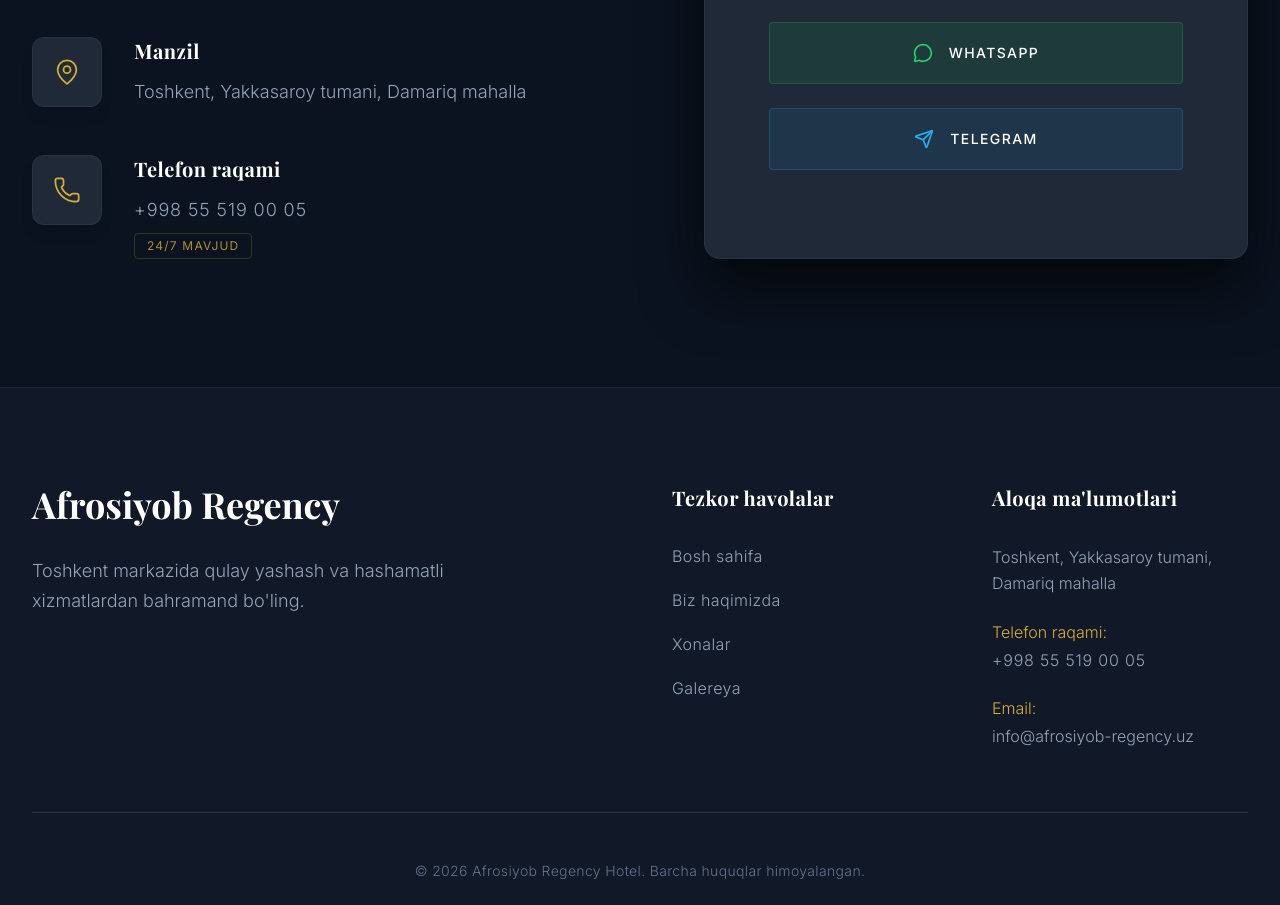
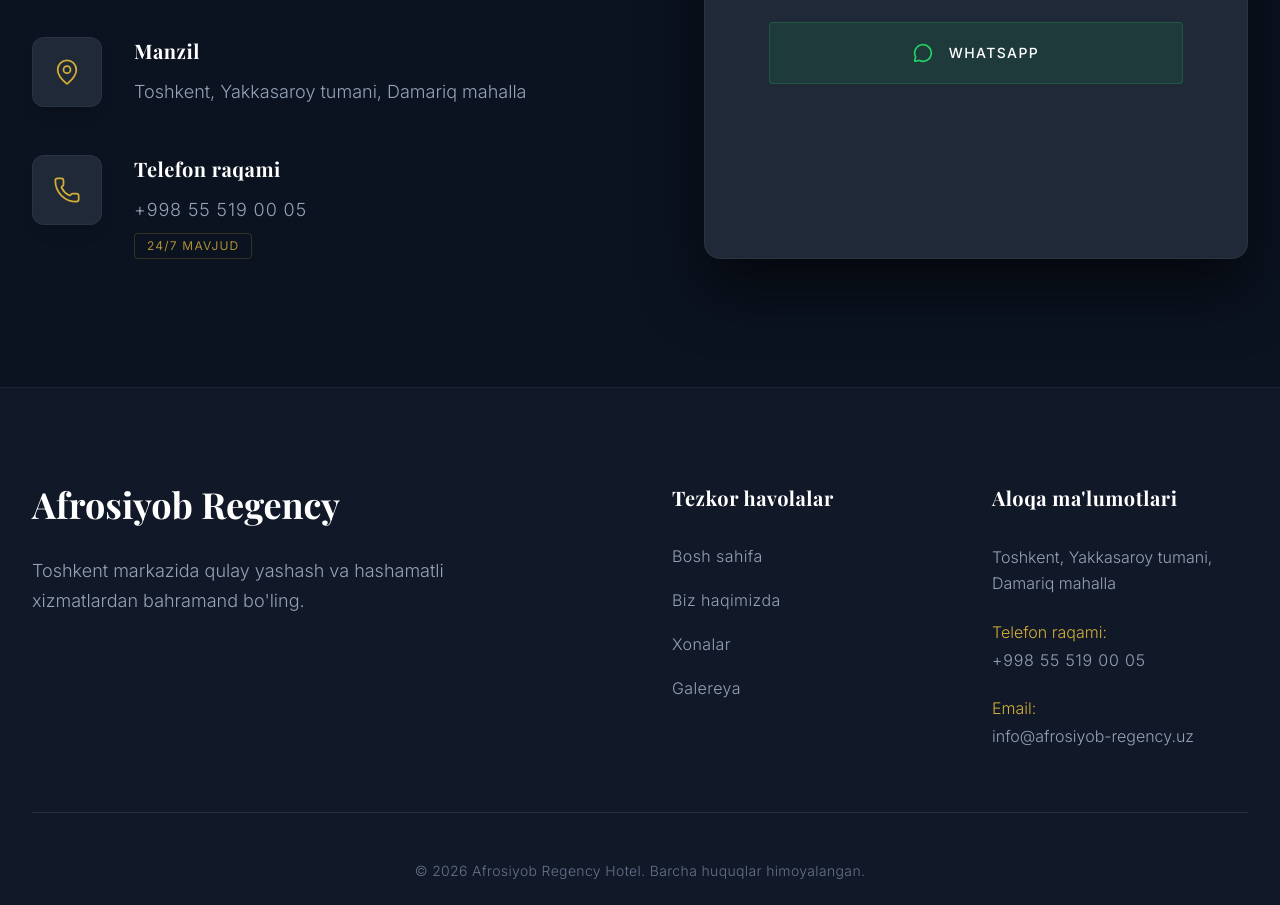
Before and after one commit to mirkomilablayev/afrosiyob-regency-hotel, a Next.js app: page / in a window 1280 px wide. Shown: the part 10325-11230 px from the top of the page. Built offline with nearby package versions, Linux system fonts and the light colour scheme; a web font is replaced by a local one.

Commit message:
Remove Telegram button until hotel username is known

```diff
--- a/src/components/Contact.tsx
+++ b/src/components/Contact.tsx
@@ -1,6 +1,6 @@
 'use client';
 
-import { Phone, MapPin, MessageCircle, Send } from 'lucide-react';
+import { Phone, MapPin, MessageCircle } from 'lucide-react';
 import { useLanguage } from '@/context/LanguageContext';
 
 export default function Contact() {
@@ -81,16 +81,6 @@
                                     <MessageCircle className="w-5 h-5 mr-4 text-[#25D366] group-hover:scale-110 transition-transform" />
                                     {t.contact.whatsapp}
                                 </a>
-
-                                <a
-                                    href="https://t.me/mirkomil_ablayev"
-                                    target="_blank"
-                                    rel="noopener noreferrer"
-                                    className="flex font-medium tracking-widest uppercase text-sm items-center justify-center w-full py-5 px-6 bg-[#2AABEE]/10 border border-[#2AABEE]/20 hover:border-[#2AABEE] text-white rounded transition-all duration-300 hover:shadow-[0_0_20px_rgba(42,171,238,0.2)] group"
-                                >
-                                    <Send className="w-5 h-5 mr-4 text-[#2AABEE] group-hover:scale-110 transition-transform" />
-                                    {t.contact.telegram}
-                                </a>
                             </div>
                         </div>
 
```
